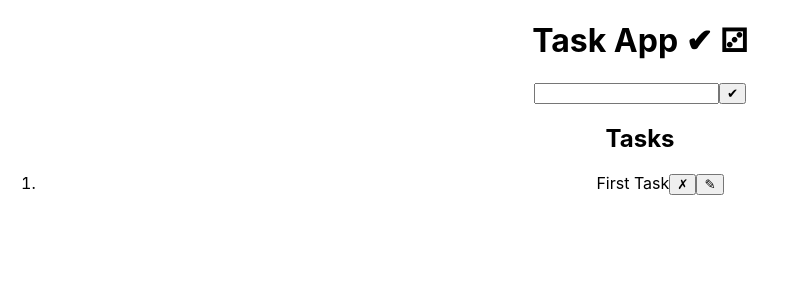
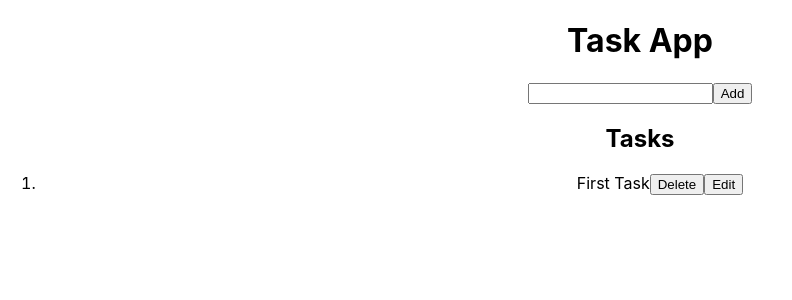
Before and after one commit to chucoyos/task-app, a React (Create React App) app: page / in a window 1280 px wide. Shown: the top 300 px of the page, without its empty margins (0-792 px from the left). Built offline with nearby package versions, Linux system fonts and the light colour scheme.

Commit message:
remove emojis

```diff
--- a/src/App.js
+++ b/src/App.js
@@ -33,10 +33,10 @@ const App = () => {
 
   return(
     <div className='App'>
-      <h1>Task App ✔ ⚂</h1>
+      <h1>Task App </h1>
       <form onSubmit={onTaskSubmit}>
         <input type='text' value={task.title} onChange={onTaskChange}/>
-        <input type='submit' value='✔'/>
+        <input type='submit' value='Add'/>
       </form>
       <Overview tasks={tasks}
                 onTaskDelete={onTaskDelete}
--- a/src/components/Overview.js
+++ b/src/components/Overview.js
@@ -9,8 +9,8 @@ const Overview = (props) => {
             return(
               <li key={task.id}>
                 {task.title}
-                <button onClick={() => onTaskDelete(task.id)}>✗</button>
-                <button onClick={() => onTaskEdit(task.id)}>✎</button>
+                <button onClick={() => onTaskDelete(task.id)}>Delete</button>
+                <button onClick={() => onTaskEdit(task.id)}>Edit</button>
               </li>
             )
           })
```
